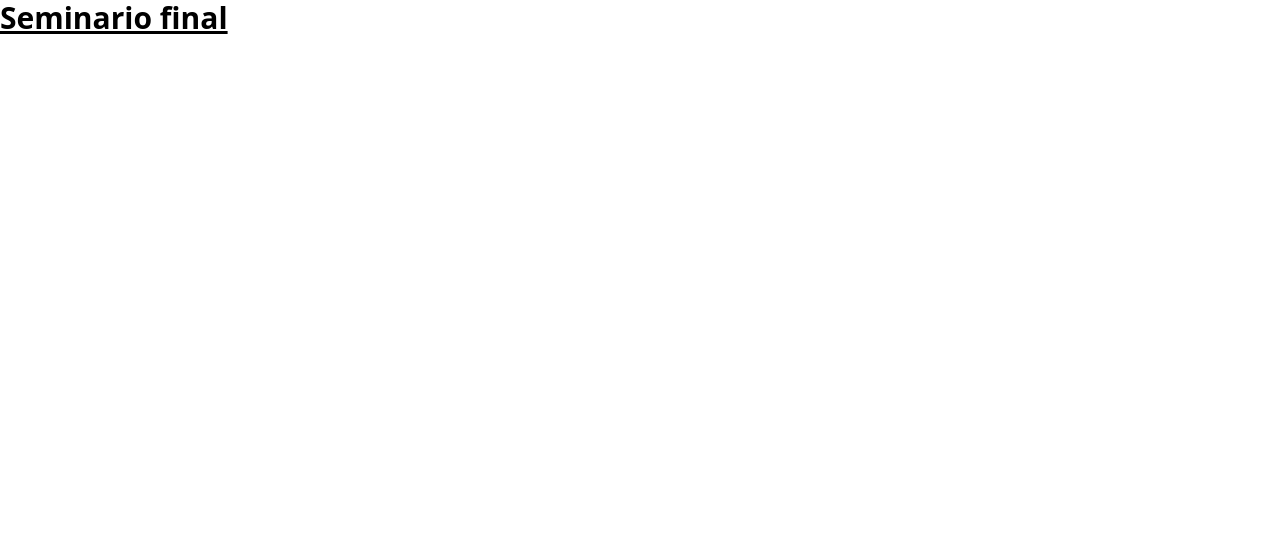
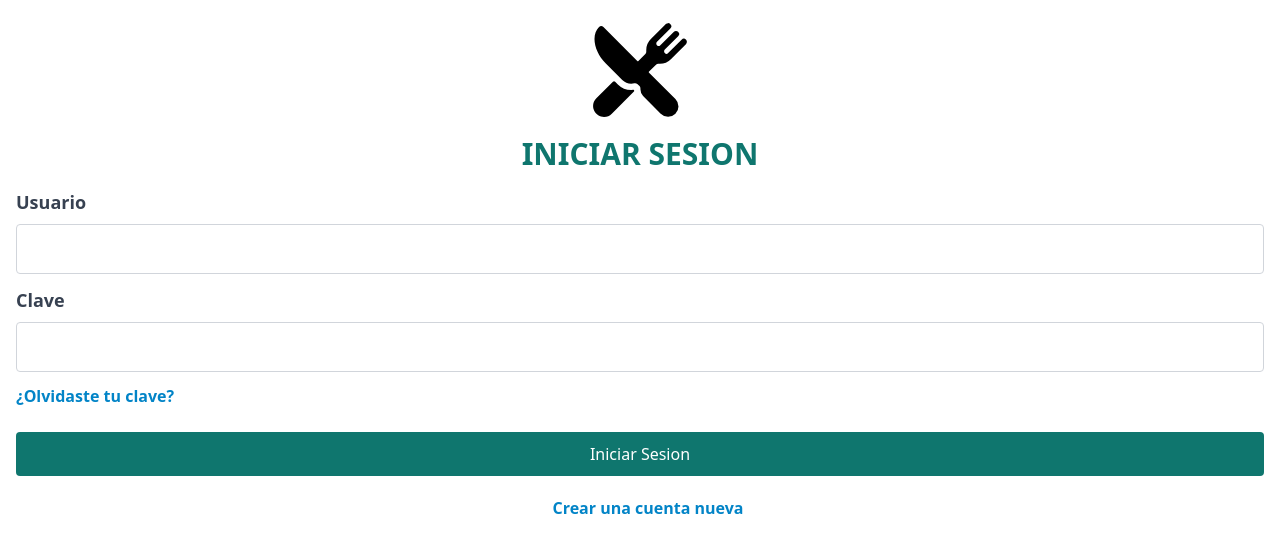
Before and after one commit to lcassettai/SeminarioFinal, a React (Create React App) app: page / in a window 1280 px wide. Shown: the top 552 px of the page. Built offline with nearby package versions, Linux system fonts and the light colour scheme.

Commit message:
Add login

```diff
--- a/src/App.css
+++ b/src/App.css
@@ -0,0 +1,47 @@
+:root{
+    --charcoal: #264653ff;
+    --persian-green: #0f766e;
+    --maize-crayola: #e9c46aff;
+    --sandy-brown: #f4a261ff;
+    --burnt-sienna: #e76f51ff;
+}
+
+.input-text-lg,.input-password-lg{
+    display: inline-block;
+    width: 100%;
+    padding:0.75rem;
+    border:1px solid;
+    border-radius: 0.25rem;
+    color: rgb(55 65 81 / var(--tw-text-opacity));
+    font-size: 1.25rem;
+    line-height: 1.75rem;
+    font-weight: 400;
+    background-color: #fff;
+    border-color: rgb(209 213 219);
+    font-size: 1rem;
+    line-height: 1.5rem;
+    transition-timing-function: cubic-bezier(0.4, 0, 0.2, 1);
+}
+
+.input-text-lg:focus{
+    outline: none !important;
+    border:2px solid var(--sandy-brown) !important;
+}
+
+.button-lg{
+    display: inline-block;
+    padding-left: 1.5rem;
+    padding-right: 1.5rem;
+    padding-top: 0.75rem;
+    padding-bottom: 0.75rem;
+    border-radius: 0.25rem;
+    font-weight: 500;
+    color:white;
+    transition-duration: 150ms;
+    box-shadow: var(--tw-ring-offset-shadow, 0 0 #0000), var(--tw-ring-shadow, 0 0 #0000), var(--tw-shadow);
+    background-color:var(--persian-green);
+    line-height: 1.25;
+    cursor: pointer;
+    width: 100%;
+    margin:0px !important;
+}
--- a/src/App.js
+++ b/src/App.js
@@ -1,11 +1,12 @@
 import './App.css';
+import Login from './views/login/Login'
 
 function App() {
   return (
     <div className="App">
-      <h1 className="text-3xl font-bold underline">
-        Seminario final
-      </h1>
+        <div className="">
+          <Login></Login>
+        </div>
     </div>
   );
 }
--- /dev/null
+++ b/src/components/Titulo.js
@@ -0,0 +1,7 @@
+export default function Titulo(props){
+    return (
+        <h1 className="text-3xl text-center mt-4 mb-4 font-bold text-teal-700">
+            {props.text}
+        </h1>
+    );
+}
--- /dev/null
+++ b/src/views/login/Login.css
@@ -0,0 +1,4 @@
+.logo{
+    width: 100px;
+    margin:0px auto
+}
--- /dev/null
+++ b/src/views/login/Login.js
@@ -0,0 +1,35 @@
+import Titulo from '../../components/Titulo';
+import Logo from '../../assets/img/logo.svg';
+import './Login.css';
+
+export default function Login() {
+    return (
+        <>
+            <div className="flex justify-center items-center min-h-full">
+                <div className="w-full m-4 mt-5">
+                    <img className="logo" src={Logo} alt="logo"/>
+                    <Titulo text="INICIAR SESION"></Titulo>
+                    <div className="mb-3 w-full">
+                        <label className="form-label inline-block mb-2 text-lg text-gray-700 font-bold">Usuario</label>
+                        <input type="text" className="input-text-lg">
+                        </input>
+                    </div>
+                    <div className="mb-3 w-full">
+                        <label className="form-label inline-block mb-2 text-lg text-gray-700 font-bold">Clave</label>
+                        <input type="password" className="input-text-lg">
+                        </input>
+                    </div>
+                    <a href="#" className="mb-4 font-bold font-center text-sky-600 text-left w-full inline-block font-sm" >¿Olvidaste tu clave?</a>
+                    <div className="flex space-x-4 justify-center mt-2 flex-col">
+                    <button
+                        type="button"
+                        className="button-lg">
+                        Iniciar Sesion
+                    </button>
+                    <a href="#" className="mt-5 font-bold font-center text-sky-600 text-center">Crear una cuenta nueva</a>
+                    </div>
+                </div>
+            </div>
+        </>
+    );
+}
```
Also changed, not shown: src/assets/img/logo.svg (added).
